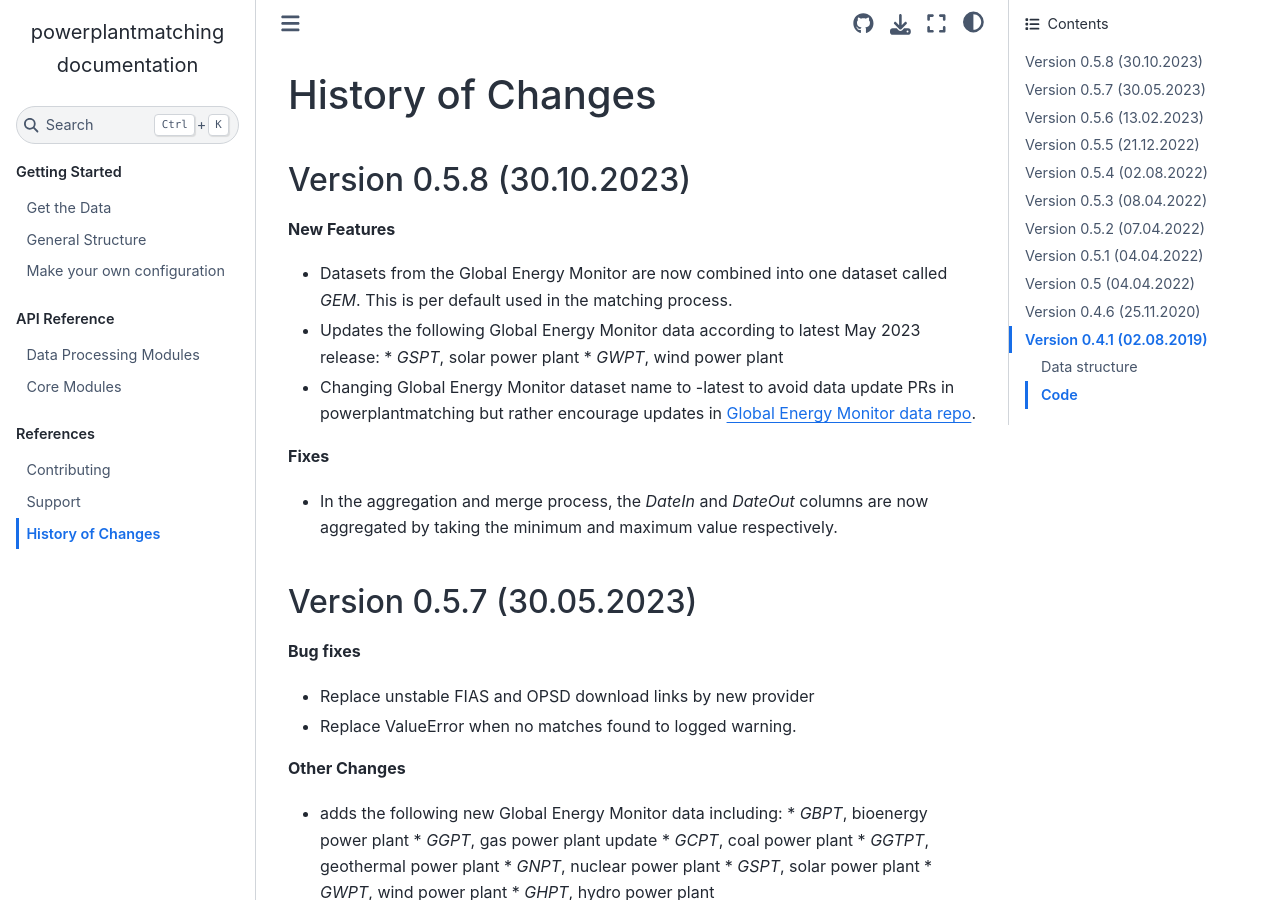
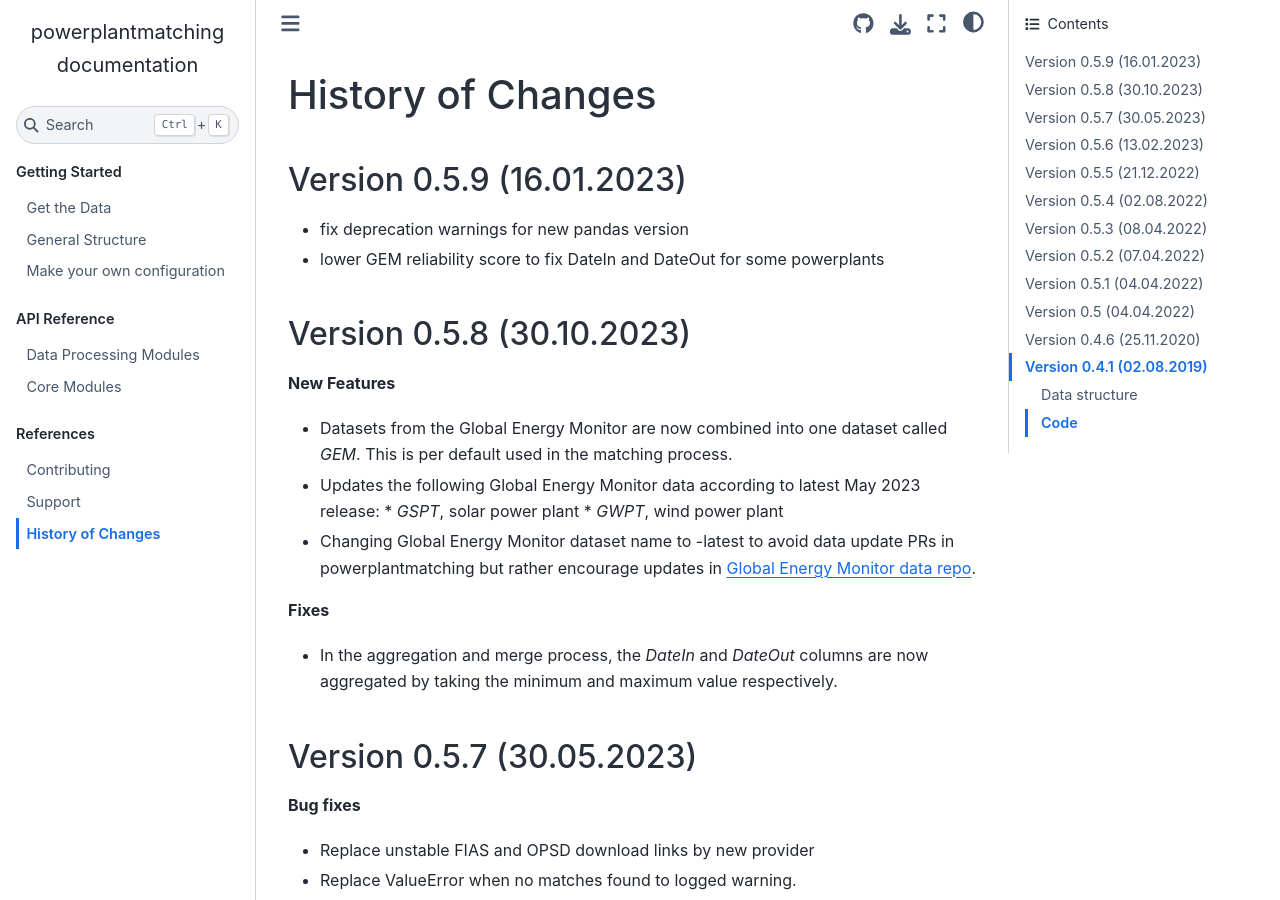
Before and after one commit to PyPSA/powerplantmatching, a Sphinx documentation site: the page built from doc/release-notes.rst, in a window 1280 px wide and 900 px high. Built offline with Sphinx 7.4.7 and the Sphinx Book theme 1.1.4, drawn with Linux system fonts in a browser that asks for light colours; pages that are not in the unit, such as notebooks, are missing from menus.

Commit message:
release 0.5.9

```diff
--- a/doc/release-notes.rst
+++ b/doc/release-notes.rst
@@ -4,6 +4,12 @@ History of Changes
 
 .. Upcoming Version
 .. ----------------
+
+Version 0.5.9 (16.01.2023)
+-------------------------
+
+* fix deprecation warnings for new pandas version
+* lower GEM reliability score to fix DateIn and DateOut for some powerplants
 
 
 Version 0.5.8 (30.10.2023)
--- a/powerplantmatching/__init__.py
+++ b/powerplantmatching/__init__.py
@@ -24,7 +24,7 @@ power plant databases.
 
 from __future__ import absolute_import
 
-__version__ = "0.5.8"
+__version__ = "0.5.9"
 __author__ = "Fabian Hofmann"
 __copyright__ = "Copyright 2017-2022 Technical University of Berlin"
 # The rough hierarchy of this package is
--- a/setup.py
+++ b/setup.py
@@ -9,7 +9,7 @@ with open("README.md", encoding="utf-8") as f:
 
 setup(
     name="powerplantmatching",
-    version="0.5.8",
+    version="0.5.9",
     author="Fabian Hofmann (FIAS), Jonas Hoersch (KIT), Fabian Gotzens (FZ Jülich)",
     author_email="hofmann@fias.uni-frankfurt.de",
     description="Toolset for generating and managing Power Plant Data",
```
